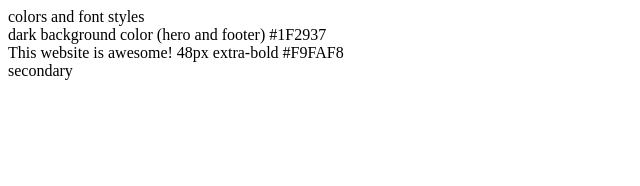
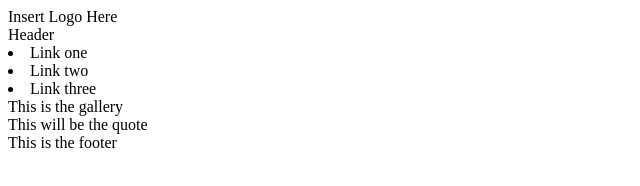
Before and after one commit to joshuabaclig/Landing-Page, a plain HTML site: page index.html in a window 1280 px wide. Shown: the whole page, without its empty margins (0-640 px from the left). Drawn offline with Linux system fonts and the light colour scheme.

Commit message:
Created Container and Links for Header

```diff
--- a/index.html
+++ b/index.html
@@ -6,12 +6,19 @@
     <meta name="viewport" content="width=device-width, initial-scale=1.0" />
     <title>The Landing Page TBD</title>
   </head>
+
   <body>
-    <div class="header">colors and font styles</div>
-    <div class=container></div>
-        <div class="hero-header">dark background color (hero and footer) #1F2937</div>
-        <div class="hero-main">This website is awesome! 48px extra-bold #F9FAF8</div>
-        <div class="hero-secondary"></div>secondary
+    <div class="container">
+      <div class="header-logo">Insert Logo Here</div>
+      <div class="header">Header</div>
+      <li class="header-link">Link one</li>
+      <li class="header-link">Link two</li>
+      <li class="header-link">Link three</li>
+    </div>
+
+  <div class="gallery">This is the gallery</div>
+  <div class="quote">This will be the quote</div>
+  <div class="footer">This is the footer</div>
 </div>
   </body>
 </html>
```
Also changed, not shown: images/logolandingpage.jpg (added).
